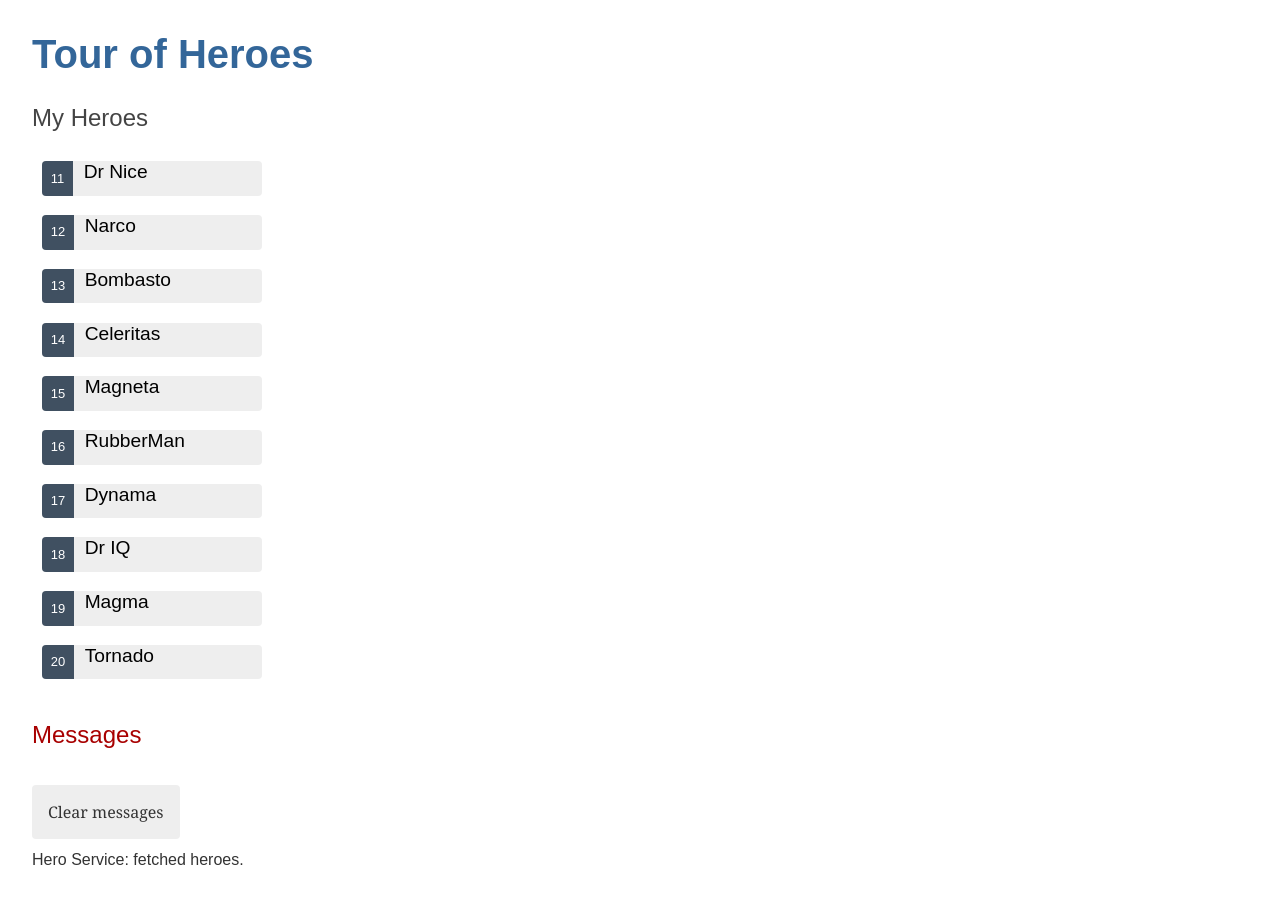
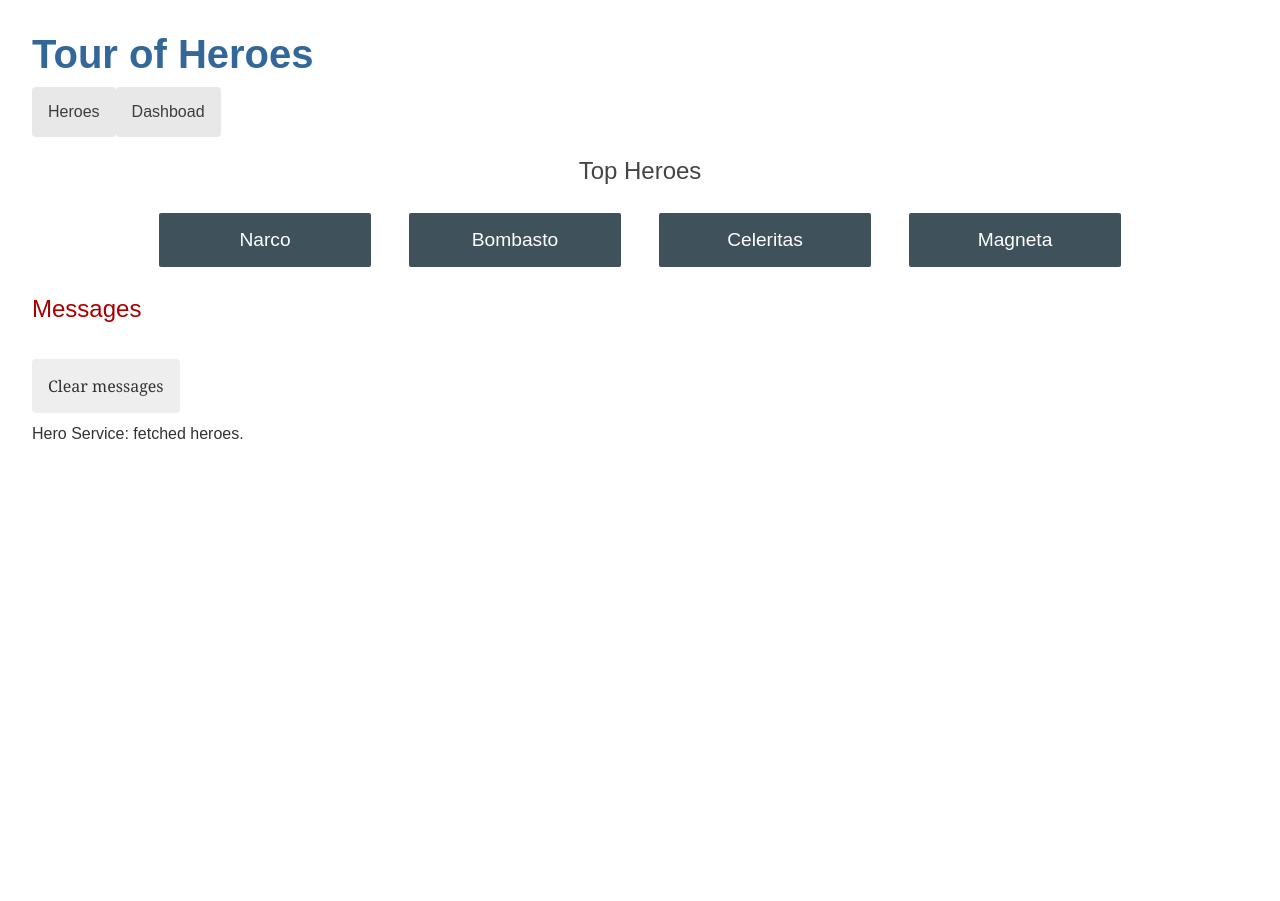
Before and after one commit to andbroz/angular-tour-of-heroes, an Angular app: page /dashboard in a window 1280 px wide. Before the commit this address led to /. After the commit the page ends 800 px from the top, so only its background shows below. Built offline with nearby package versions, Linux system fonts and the light colour scheme.

Commit message:
move hero details to new route

```diff
--- a/src/app/app.component.css
+++ b/src/app/app.component.css
@@ -0,0 +1,22 @@
+/* AppComponent's private CSS styles */
+h1 {
+  margin-bottom: 0;
+}
+
+nav a {
+  padding: 1rem;
+  text-decoration: none;
+  margin-top: 10px;
+  display: inline-block;
+  background-color: #e8e8e8;
+  color: #3d3d3d;
+  border-radius: 4px;
+}
+
+nav a:hover {
+  color: white;
+  background-color: #42545c;
+}
+nav a.active {
+  background-color: black;
+}
--- a/src/app/app.component.html
+++ b/src/app/app.component.html
@@ -1,3 +1,7 @@
 <h1>{{ title }}</h1>
-<app-heroes></app-heroes>
+<nav>
+  <a routerLink="/heroes">Heroes</a>
+  <a routerLink="/dashboard">Dashboad</a>
+</nav>
+<router-outlet></router-outlet>
 <app-messages></app-messages>
--- a/src/app/app.module.ts
+++ b/src/app/app.module.ts
@@ -7,9 +7,10 @@ import { HeroesComponent } from './heroes/heroes.component';
 import { HeroDetailComponent } from './hero-detail/hero-detail.component';
 import { MessagesComponent } from './messages/messages.component';
 import { AppRoutingModule } from './app-routing.module';
+import { DashboardComponent } from './dashboard/dashboard.component';
 
 @NgModule({
-  declarations: [AppComponent, HeroesComponent, HeroDetailComponent, MessagesComponent],
+  declarations: [AppComponent, HeroesComponent, HeroDetailComponent, MessagesComponent, DashboardComponent],
   imports: [BrowserModule, FormsModule, AppRoutingModule],
   providers: [],
   bootstrap: [AppComponent],
--- /dev/null
+++ b/src/app/dashboard/dashboard.component.css
@@ -0,0 +1,50 @@
+/* DashboardComponent's private CSS styles */
+
+h2 {
+  text-align: center;
+}
+
+.heroes-menu {
+  padding: 0;
+  margin: auto;
+  max-width: 1000px;
+
+  /* flexbox */
+  display: flex;
+  flex-direction: row;
+  flex-wrap: wrap;
+  justify-content: space-around;
+  align-content: flex-start;
+  align-items: flex-start;
+}
+
+a {
+  background-color: #3f525c;
+  border-radius: 2px;
+  padding: 1rem;
+  font-size: 1.2rem;
+  text-decoration: none;
+  display: inline-block;
+  color: #fff;
+  text-align: center;
+  width: 100%;
+  min-width: 70px;
+  margin: 0.5rem auto;
+  box-sizing: border-box;
+
+  /* flexbox */
+  order: 0;
+  flex: 0 1 auto;
+  align-self: auto;
+}
+
+@media (min-width: 600px) {
+  a {
+    width: 18%;
+    box-sizing: content-box;
+  }
+}
+
+a:hover {
+  background-color: #000;
+}
--- /dev/null
+++ b/src/app/dashboard/dashboard.component.html
@@ -0,0 +1,6 @@
+<h2>Top Heroes</h2>
+<div class="heroes-menu">
+  <a *ngFor="let hero of heroes" routerLink="/detail/{{ hero.id }}">
+    {{ hero.name }}
+  </a>
+</div>
--- /dev/null
+++ b/src/app/dashboard/dashboard.component.ts
@@ -0,0 +1,24 @@
+import { Component, OnInit } from '@angular/core';
+
+import { Hero } from '../hero';
+import { HeroService } from '../hero.service';
+
+@Component({
+  selector: 'app-dashboard',
+  templateUrl: './dashboard.component.html',
+  styleUrls: ['./dashboard.component.css'],
+})
+export class DashboardComponent implements OnInit {
+  heroes: Hero[] = [];
+  constructor(private heroService: HeroService) {}
+
+  ngOnInit(): void {
+    this.getHeroes();
+  }
+
+  getHeroes() {
+    this.heroService
+      .getHeroes()
+      .subscribe((heroes) => (this.heroes = heroes.slice(1, 5)));
+  }
+}
--- a/src/app/hero-detail/hero-detail.component.ts
+++ b/src/app/hero-detail/hero-detail.component.ts
@@ -1,5 +1,9 @@
 import { Component, Input, OnInit } from '@angular/core';
+import { ActivatedRoute } from '@angular/router';
+import { Location } from '@angular/common';
+
 import { Hero } from './../hero';
+import { HeroService } from '../hero.service';
 
 @Component({
   selector: 'app-hero-detail',
@@ -8,7 +12,18 @@ import { Hero } from './../hero';
 })
 export class HeroDetailComponent implements OnInit {
   @Input() hero?: Hero;
-  constructor() {}
+  constructor(
+    private route: ActivatedRoute,
+    private heroService: HeroService,
+    private location: Location
+  ) {}
 
-  ngOnInit(): void {}
+  ngOnInit(): void {
+    this.getHero();
+  }
+
+  getHero() {
+    const id = Number(this.route.snapshot.paramMap.get('id'));
+    this.heroService.getHero(id).subscribe((hero) => (this.hero = hero));
+  }
 }
--- a/src/app/hero.service.ts
+++ b/src/app/hero.service.ts
@@ -16,4 +16,10 @@ export class HeroService {
     this.messageService.add('Hero Service: fetched heroes.');
     return heroes;
   }
+
+  getHero(id: number): Observable<Hero> {
+    const hero = HEROES.find((hero) => hero.id === id)!;
+    this.messageService.add(`HeroService: fetched hero id=${hero.id}`);
+    return of(hero);
+  }
 }
--- a/src/app/heroes/heroes.component.css
+++ b/src/app/heroes/heroes.component.css
@@ -5,49 +5,35 @@
   padding: 0;
   width: 15em;
 }
-
 .heroes li {
-  display: flex;
+  position: relative;
+  cursor: pointer;
 }
 
-.heroes button {
-  flex: 1;
-  cursor: pointer;
-  position: relative;
-  left: 0;
-  background-color: #eee;
-  margin: 0.5em;
-  padding: 0;
-  border-radius: 4px;
-  display: flex;
-  align-items: stretch;
-  height: 1.8em;
-}
-
-.heroes button:hover {
-  color: #2c3a41;
-  background-color: #e6e6e6;
+.heroes li:hover {
   left: 0.1em;
 }
 
-.heroes button:active {
+.heroes a {
+  color: #333;
+  text-decoration: none;
+  background-color: #eee;
+  margin: 0.5em;
+  padding: 0.3em 0;
+  height: 1.6em;
+  border-radius: 4px;
+  display: block;
+  width: 100%;
+}
+
+.heroes a:hover {
+  color: #2c3a41;
+  background-color: #e6e6e6;
+}
+
+.heroes a:active {
   background-color: #525252;
   color: #fafafa;
-}
-
-.heroes button.selected {
-  background-color: black;
-  color: white;
-}
-
-.heroes button.selected:hover {
-  background-color: #505050;
-  color: white;
-}
-
-.heroes button.selected:active {
-  background-color: black;
-  color: white;
 }
 
 .heroes .badge {
@@ -57,10 +43,12 @@
   padding: 0.8em 0.7em 0 0.7em;
   background-color: #405061;
   line-height: 1em;
+  position: relative;
+  left: -1px;
+  top: -4px;
+  height: 1.8em;
+  min-width: 16px;
+  text-align: right;
   margin-right: 0.8em;
   border-radius: 4px 0 0 4px;
 }
-
-.heroes .name {
-  align-self: center;
-}
--- a/src/app/heroes/heroes.component.html
+++ b/src/app/heroes/heroes.component.html
@@ -3,17 +3,11 @@
 <!-- Hero list -->
 <ul class="heroes">
   <li *ngFor="let hero of heroes">
-    <button
-      type="button"
-      (click)="onSelect(hero)"
-      [class.selected]="hero === selectedHero"
-    >
+    <a routerLink="/detail/{{ hero.id }}">
       <span class="badge">{{ hero.id }}</span>
       <span>
         {{ hero.name }}
       </span>
-    </button>
+    </a>
   </li>
 </ul>
-
-<app-hero-detail [hero]="selectedHero"></app-hero-detail>
--- a/src/app/heroes/heroes.component.ts
+++ b/src/app/heroes/heroes.component.ts
@@ -11,20 +11,11 @@ import { MessageService } from './../message.service';
 })
 export class HeroesComponent implements OnInit {
   heroes: Hero[] = [];
-  selectedHero?: Hero;
 
-  constructor(
-    private heroService: HeroService,
-    private messageService: MessageService
-  ) {}
+  constructor(private heroService: HeroService) {}
 
   ngOnInit(): void {
     this.getHeroes();
-  }
-
-  onSelect(hero: Hero): void {
-    this.selectedHero = hero;
-    this.messageService.add(`HeroesComponent: Selected hero id=${hero.id} `);
   }
 
   getHeroes(): void {
```
Also changed, not shown: src/app/app-routing.module.ts (+15 -0 lines), 1 other file (tests, documents, lock files or other folders).
